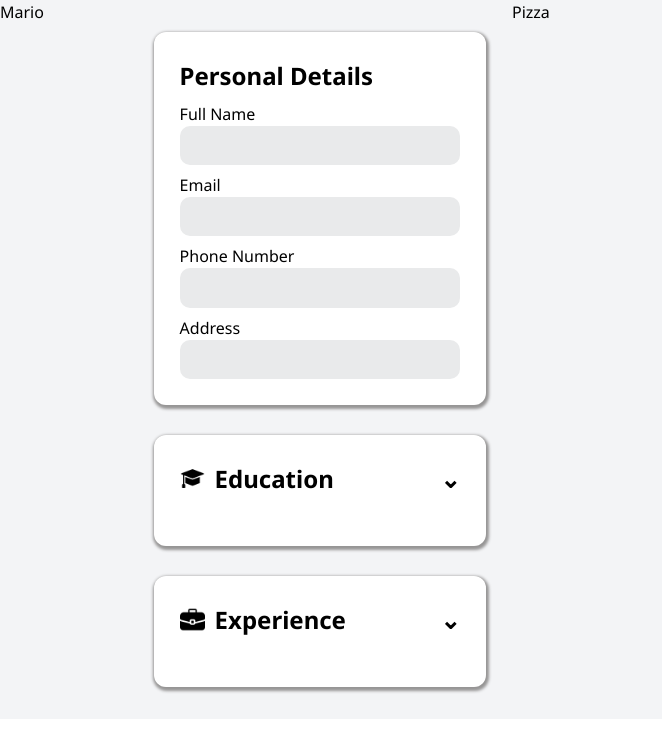
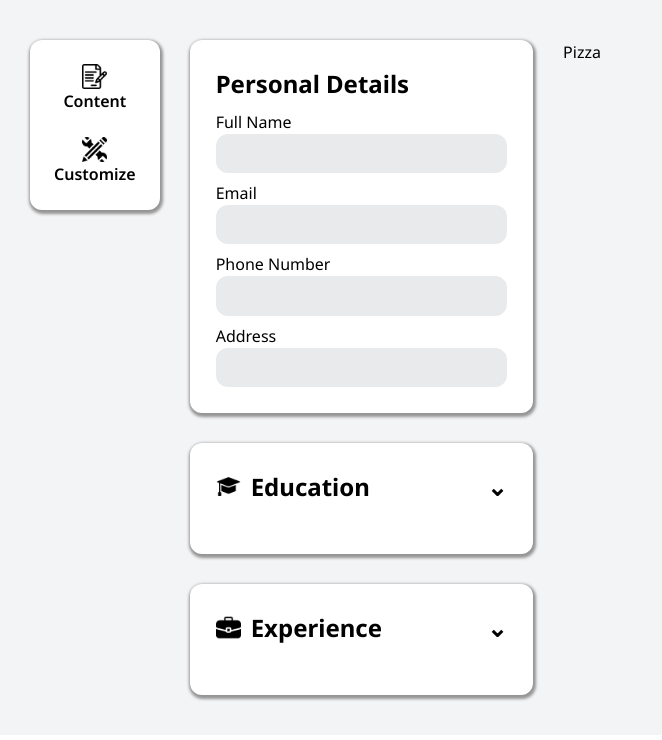
Before and after one commit to Ikerdiazmontilla/cv-application, a React (Vite) app in the folder app/: page / in a window 1280 px wide. Shown: the top 740 px of the page, without its empty margins (0-662 px from the left). Built offline with nearby package versions, Linux system fonts and the light colour scheme.

Commit message:
Add menu and organize stylesheet

```diff
--- a/app/src/App.jsx
+++ b/app/src/App.jsx
@@ -1,5 +1,6 @@
 // import { useState } from 'react'
 import Content from "./content/Content"
+import Menu from "./Menu"
 
 function App() {
 
@@ -7,7 +8,7 @@ function App() {
 
   return (
     <div className="body">
-    <p>Mario</p>
+      <Menu/>
       <Content handleChange={handleChange}/>
     <div>Pizza</div>
     </div>
--- /dev/null
+++ b/app/src/Menu.jsx
@@ -0,0 +1,17 @@
+import content from './assets/content.png'
+import customize from './assets/customize.png'
+export default function Menu() {
+return(
+  <div className='menu'>
+    <button className='menu-btn'>
+      <img src={content} alt="" />
+      <p>Content</p>
+    </button>
+
+    <button className='menu-btn'>
+      <img src={customize} alt="" />
+      <p>Customize</p>
+    </button>
+  </div>
+)
+}
--- a/app/src/style.css
+++ b/app/src/style.css
@@ -47,15 +47,72 @@
   list-style: none;
  }
 
+ button {
+  background-color: transparent;
+  border: none;
+  outline: none;
+}
+
+img{
+  max-height: 25px;
+  max-width: 25px;
+}
+
  /* Styling */
+
+ :root{
+  --body-background: #F3F4F6;
+  --content-background:#FFFFFF;
+  --btn-hover:#d4d4d6;
+  --input-background: #e9eaeb;
+  --outline-color: rgb(46, 120, 216);
+  --form-btn-color: rgb(90, 87, 87);
+  --content-shadow:  1px 2px 3px 2px rgb(150, 149, 149);
+  --border-radius:12px;
+  --top-space: 5vh;
+  --gap: 30px;
+  --required-color: rgb(78, 77, 77);
+ }
 
 
 .body{
   display: grid;
   grid-template-columns: 1fr 3fr 6fr;
+  gap: var(--gap);
+  padding: var(--top-space) var(--gap);
   max-width: 100vw;
   font-family: "Noto sans";
-  background-color: #F3F4F6;
+  background-color: var(--body-background)
+}
+
+.menu{
+  justify-self: center;
+  display: flex;
+  flex-direction: column;
+  align-items: center;
+  background-color: var(--content-background);
+  box-shadow: var(--content-shadow);
+  height: fit-content;
+  border-radius: var(--border-radius);
+  padding: 12px;
+}
+
+.menu-btn{
+  display: flex;
+  flex-direction: column;
+  align-items: center;
+  padding: 12px;
+  border-radius: var(--border-radius);
+  min-width: 100%;
+  transition: background-color 0.3s;
+}
+
+.menu-btn:hover{
+  background-color: var(--btn-hover);
+}
+
+.menu-btn > p {
+  font-weight: 600;
 }
 
 .info{
@@ -63,9 +120,8 @@
   grid-column-end: 3;
   display: flex;
   flex-direction: column;
-  gap: 30px;
+  gap: var(--gap);
   align-items: center;
-  padding: 4vh 2vw;
 }
 
 .field{
@@ -86,46 +142,34 @@
 }
 
 form{
-  background-color: #FFFFFF;
+  background-color: var(--content-background);
   min-width: 100%;
-  border-radius: 12px;
+  border-radius: var(--border-radius);
   padding: 26px;
   display: flex;
   flex-direction: column;
   gap: 8px;
-  box-shadow: 1px 2px 3px 2px rgb(150, 149, 149);
+  box-shadow: var(--content-shadow);
 }
 
 label > span{
   margin-left: 8px;
   font-size: 0.5rem;
-  color: rgb(78, 77, 77);
+  color: var(--required-color);
 }
 
 input{
-  border-radius: 10px;
+  border-radius: var(--border-radius);
   border: none;
-  background-color: #e9eaeb;
+  background-color: var(--input-background);
   font-size: 0.8rem;
   padding:10px;
-  /* box-shadow: 1px 2px 3px 2px rgb(211, 210, 210); */
   outline: 2px solid transparent;
   transition: outline 0.3s;
 }
 
 input:focus{
-  outline: 2px solid rgb(0, 102, 255);
-}
-
-button {
-  background-color: transparent;
-  border: none;
-  outline: none;
-}
-
-img{
-  max-height: 25px;
-  max-width: 25px;
+  outline: 2px solid var(--outline-color);
 }
 
 .arrow{
@@ -138,12 +182,11 @@ img{
 }
 
 .fields-container{
-  /* overflow: hidden; */
-  transition: max-height 0.3s ease-out, opacity 0.3s ease-in;
   max-height: 0;
   opacity: 0;
   display: flex;
   flex-direction: column;
+  transition: max-height 0.3s ease-out, opacity 0.3s ease-in;
 }
 
 .fields-container.expanded{
@@ -154,16 +197,16 @@ img{
 .section{
   display: flex;
   align-items: center;
-  /* border-top: 4px solid #F3F4F6; */
-  /* border-bottom: 4px solid #F3F4F6; */
   padding: 12px 6px;
   transition: background-color 0.3s;
   border-radius: 10px;
   cursor: pointer;
+  /* border-top: 4px solid #F3F4F6; */
+  /* border-bottom: 4px solid #F3F4F6; */
 }
 
 .section:hover{
-  background-color: #d4d4d6;
+  background-color:var(--btn-hover);
 }
 
 .show {
@@ -174,7 +217,7 @@ img{
   font-weight: 600;
   max-width: none;
   max-height: none;
-  border: 4px solid #d4d4d6;
+  border: 4px solid var(--btn-hover);
   border-radius: 24px;
   padding: 10px;
   align-self: center;
@@ -183,7 +226,7 @@ img{
 }
 
 .more:hover{
-  background-color: #d4d4d6;
+  background-color: var(--btn-hover);
 }
 
 .form-btns{
@@ -200,7 +243,7 @@ img{
   align-self: center;
   padding: 4px 10px;
   border-radius: 6px;
-  color: rgb(90, 87, 87);
+  color: var(--form-btn-color);
   font-weight: 600;
 }
 
@@ -209,9 +252,9 @@ img{
 }
 
 .form-btn.save{
-  background-color: rgb(67, 133, 219);
-  color: white;
-  border: 2px solid rgb(67, 133, 219);
+  background-color: var(--outline-color);
+  color: var(--content-background);
+  border: 2px solid var(--outline-color);
 }
 
 .form-btn img{
```
Also changed, not shown: app/src/assets/content.png (added), app/src/assets/customize.png (added).
